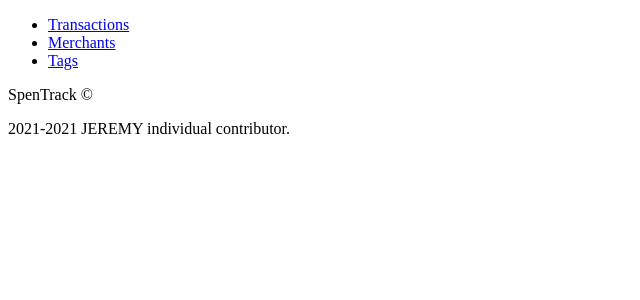
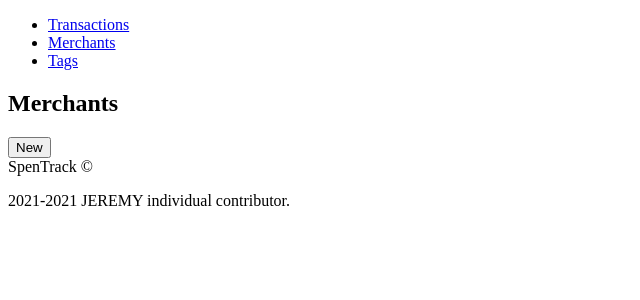
Before and after one commit to JeremyCodeClan/week05_spentrack_project, a Flask app: page /jeremy_e51/merchants in a window 1280 px wide. Shown: the part 116-416 px from the top of the page, without its empty margins (0-640 px from the left). Run offline with Flask 2, Linux system fonts and the light colour scheme; data that the repository does not hold is empty; some libraries are stand-ins or nearby versions.

Commit message:
edit merchants & tags tindex templates

```diff
--- a/templates/base.html
+++ b/templates/base.html
@@ -25,7 +25,7 @@
         </nav>
     </header>
     <main>
-        <section>
+        <section class="tabs">
             <ul>
                 <li><a href="/jeremy_e51">Transactions</a></li>
                 <li><a href="/jeremy_e51/merchants">Merchants</a></li>
--- a/templates/merchants/index.html
+++ b/templates/merchants/index.html
@@ -1,6 +1,12 @@
 {% extends 'base.html' %}
 
 {% block content %}
+    <h2>Merchants</h2>
+    {% if new_cancel != 1 %}
+        <a href="/jeremy_e51/merchants/new"><button>New</button></a>
+    {% endif %}
+    {% block merchant_new %}
+    {% endblock %}
     {% for merchant in merchants %}
     <div>
         <hr>
--- a/templates/tags/index.html
+++ b/templates/tags/index.html
@@ -1,6 +1,12 @@
 {% extends 'base.html' %}
 
 {% block content %}
+    <h2>Tags</h2>
+    {% if new_cancel != 1 %}
+        <a href="/jeremy_e51/tags/new"><button>New</button></a>
+    {% endif %}
+    {% block tag_new %}
+    {% endblock %}
     {% for tag in tags %}
     <div>
         <hr>
```
Lines whose indentation alone changed are shown as unchanged.
